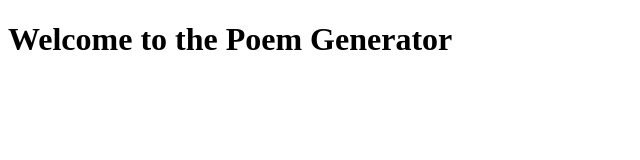
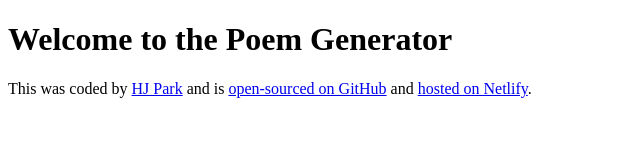
Before and after one commit to zora-git/poem-generator, a plain HTML site: page index.html in a window 1280 px wide. Shown: the whole page, without its empty margins (0-640 px from the left). Drawn offline with Linux system fonts and the light colour scheme.

Commit message:
added footer

```diff
--- a/index.html
+++ b/index.html
@@ -8,6 +8,18 @@
   </head>
   <body>
     <h1>Welcome to the Poem Generator</h1>
+
+    <footer>
+      This was coded by
+      <a href="https://github.com/zora-git" target="_blank">HJ Park</a> and is
+      <a href="https://github.com/zora-git/poem-generator" target="_blank"
+        >open-sourced on GitHub</a
+      >
+      and
+      <a href="https://hj-poem-generator.netlify.app/" target="_blank"
+        >hosted on Netlify</a
+      >.
+    </footer>
     <script src="src/index.js"></script>
   </body>
 </html>
```
